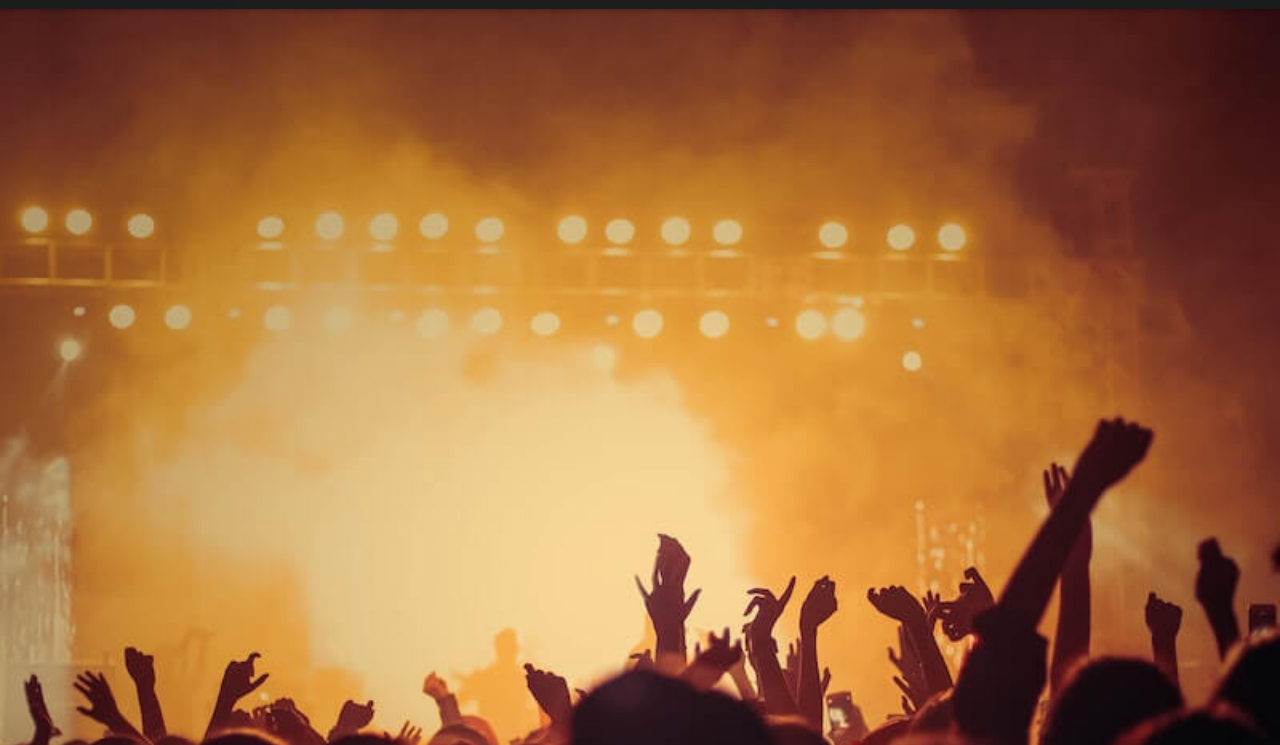
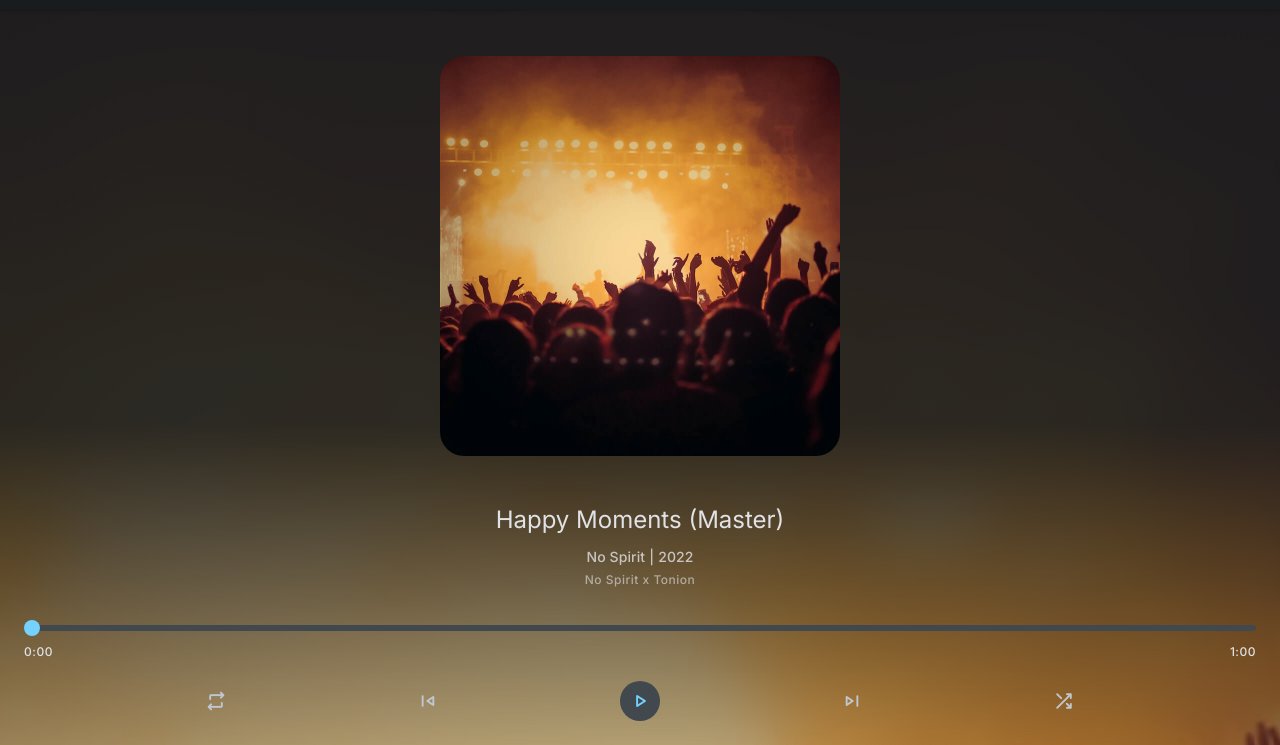
Before and after one commit to dovranmuhammet/music_player_with_javascript, a plain HTML site: page index.html in a window 1280 px wide. Shown: the part 55-800 px from the top of the page. Drawn offline with nearby package versions, Linux system fonts and the light colour scheme.

Commit message:
Added css for player

```diff
--- a/assets/css/style.css
+++ b/assets/css/style.css
@@ -271,6 +271,140 @@ body:hover::-webkit-scrollbar-thumb {
   #PLAYER
 \*-----------------------------------*/
 
+.volume {
+  display: none;
+}
+
+.player {
+  --padding: 24px;
+  background-image: var(--gradient);
+  padding: var(--padding);
+  padding-block-start: calc(64px + var(--padding));
+  min-height: 100vh;
+  display: flex;
+  text-align: center;
+  backdrop-filter: blur(30px);
+  overflow: hidden;
+}
+
+.player .container {
+  width: 100%;
+  display: grid;
+  grid-template-rows: 1fr max-content;
+  gap: 24px;
+}
+
+.music-banner {
+  aspect-ratio: 1 / 1;
+  background-color: var(--surface-variant);
+  max-width: 400px;
+  margin-inline: auto;
+  align-self: center;
+  overflow: hidden;
+  border-radius: var(--radius-24);
+}
+
+.label-wrapper {
+  justify-content: center;
+  opacity: 0.8;
+  margin-block: 8px 4px;
+}
+
+.label-wrapper span:first-child::after {
+  content: '|';
+  display: inline-block;
+  margin-inline: 4px;
+}
+
+.artist {
+  opacity: 0.6;
+  margin-block-end: 36px;
+}
+
+.seek-control {
+  margin-block-end: 20px;
+}
+
+.range-wrapper {
+  position: relative;
+}
+
+.range {
+  appearance: none;
+  cursor: pointer;
+}
+
+.range::-webkit-slider-runnable-track {
+  appearance: none;
+  background-color: var(--surface-variant);
+  height: 6px;
+  width: 100%;
+  border-radius: var(--radius-pill);
+}
+
+.range-fill {
+  content: '';
+  position: absolute;
+  top: 0;
+  left: 0;
+  width: 0;
+  height: 6px;
+  background-color: var(--primary);
+  border-radius: var(--radius-pill);
+  pointer-events: none;
+}
+
+.range::-webkit-slider-thumb {
+  appearance: none;
+  background-color: var(--primary);
+  width: 16px;
+  height: 16px;
+  margin-block-start: -5px;
+  border-radius: var(--radius-pill);
+  transition: var(--transition-1);
+}
+
+.range::-webkit-slider-thumb:hover {
+  box-shadow: 0 0 0 12px var(--on-surface-variant-hover);
+}
+
+.range::-webkit-slider-thumb:is(:focus, :focus-visible) {
+  box-shadow: 0 0 0 12px var(--on-surface-variant-focus);
+}
+
+.duration-label {
+  justify-content: space-between;
+  margin-block-start: 12px;
+}
+
+.player-control {
+  justify-content: space-evenly;
+}
+
+.player-control .toggle.active {
+  color: var(--primary);
+}
+
+.player-control .play {
+  background-color: var(--surface-variant);
+  color: var(--primary);
+}
+
+.player-control .play.active {
+  background-color: var(--primary);
+  color: var(--on-primary);
+}
+
+.player-control .btn-icon.active .default-icon,
+.player-control .btn-icon .active-icon {
+  display: none;
+}
+
+.player-control .btn-icon .default-icon,
+.player-control .btn-icon.active .active-icon {
+  display: block;
+}
+
 /*-----------------------------------*\
   #PLAYLIST
 \*-----------------------------------*/
```
